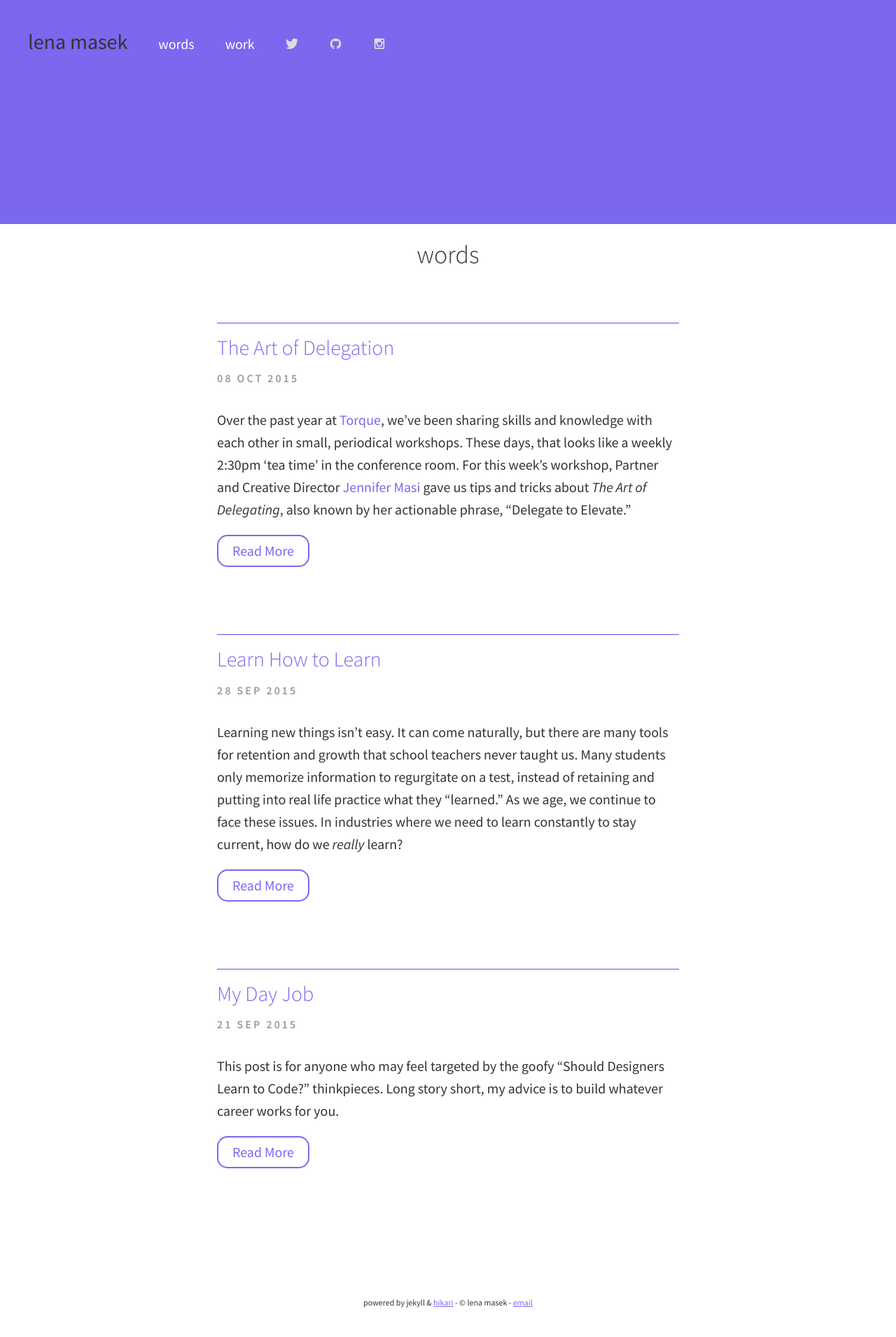
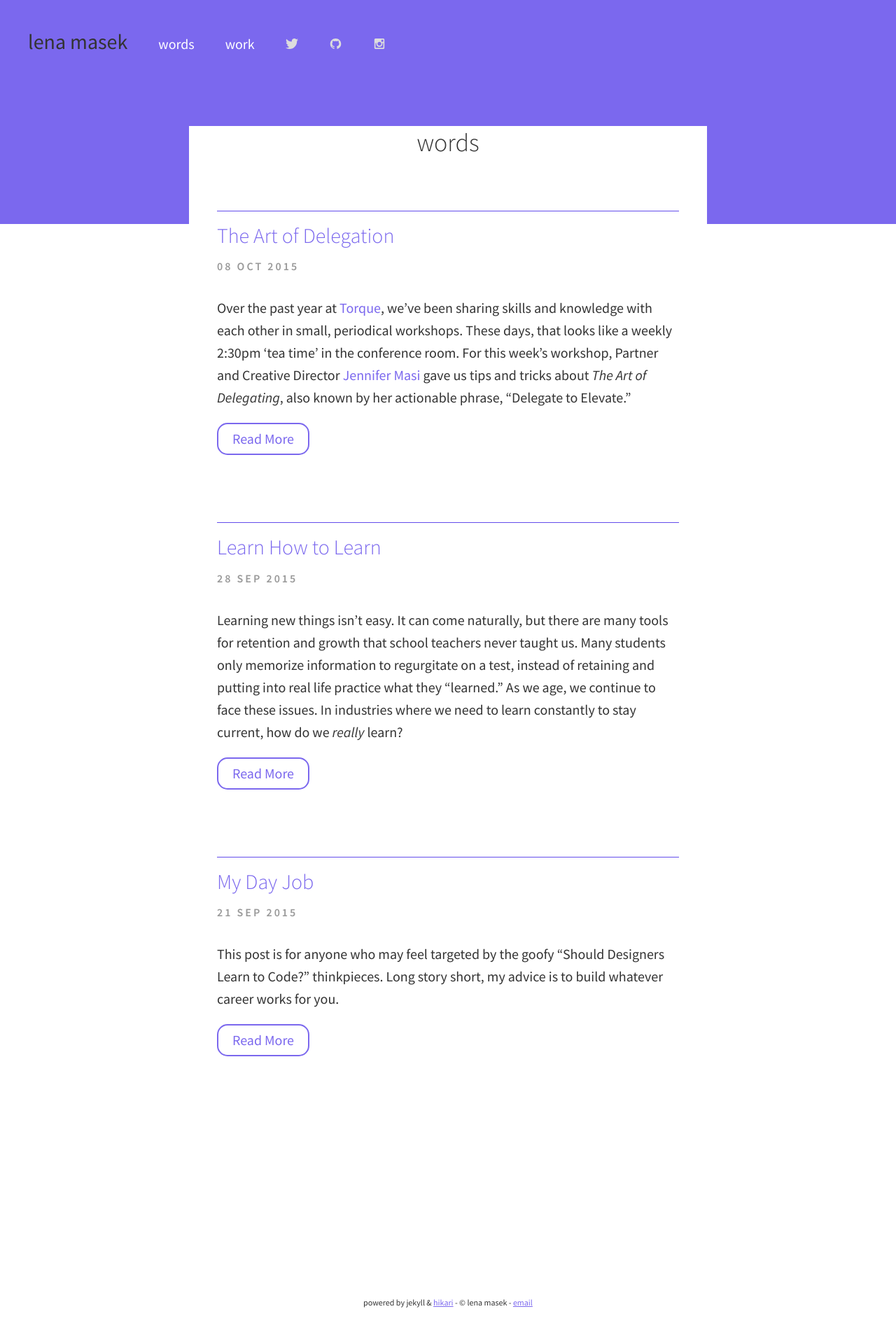
Before and after one commit to lenamasek/lenamasek.github.io, a Jekyll site: the page built from words/index.html, in a window 1280 px wide. Shown: the whole page at 70% size. Built offline with Jekyll 4.4.1, drawn with Linux system fonts in a browser that asks for light colours; the list of posts is cut into pages by our own code.

Commit message:
hero container to all pages

```diff
--- a/words/index.html
+++ b/words/index.html
@@ -7,11 +7,9 @@ title: Blog
 
 <section class="span_6_of_6" id="hero"></section>
 
-<section class="single-wrap">
+<section class="single-wrap" id="hero-container">
      <h1 class="page-title" itemprop="name headline">words</h1>
-</section>
 
-<section class="single-wrap">
   <article class="single-content">
   <ul class="posts">
     {% for post in paginator.posts %}
```
